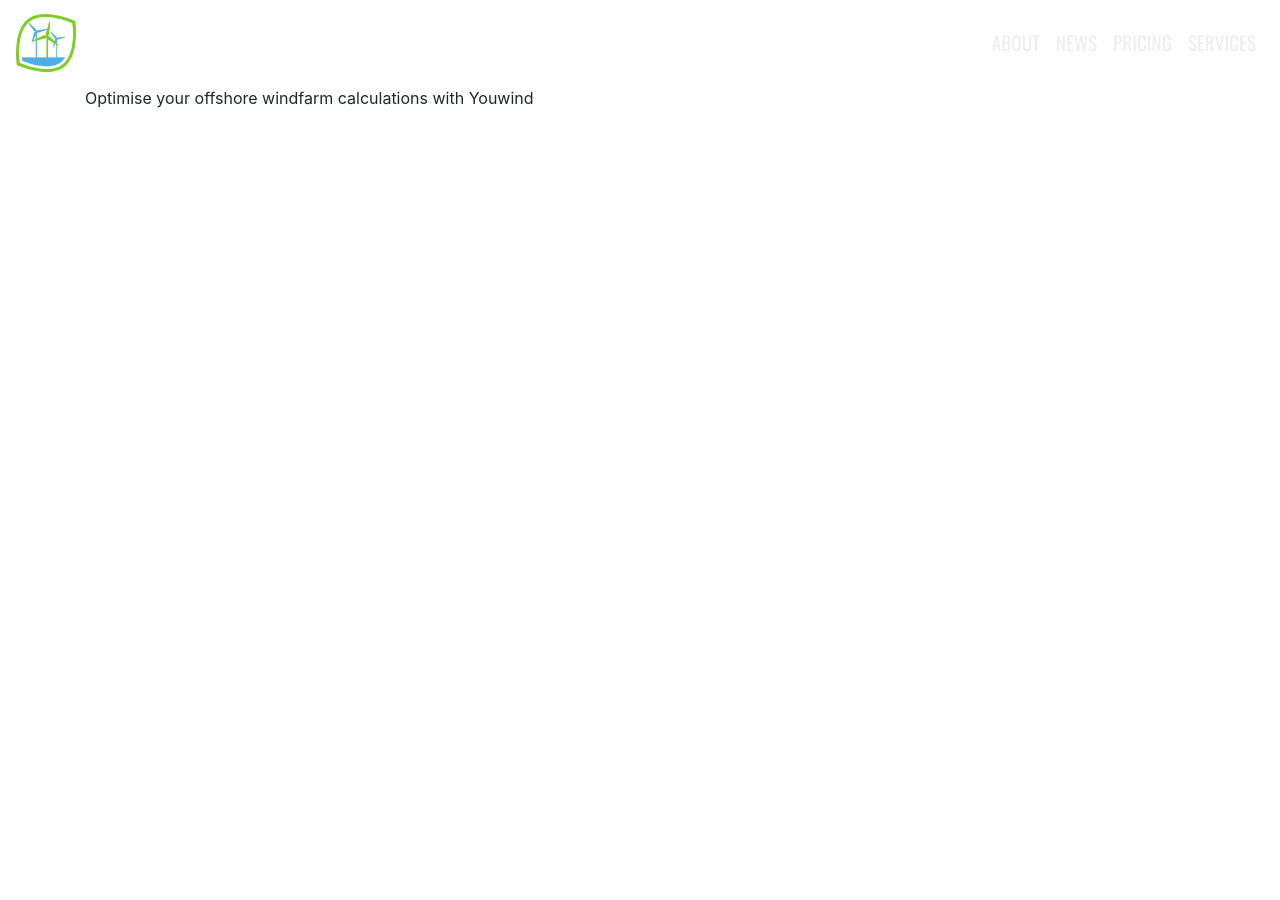
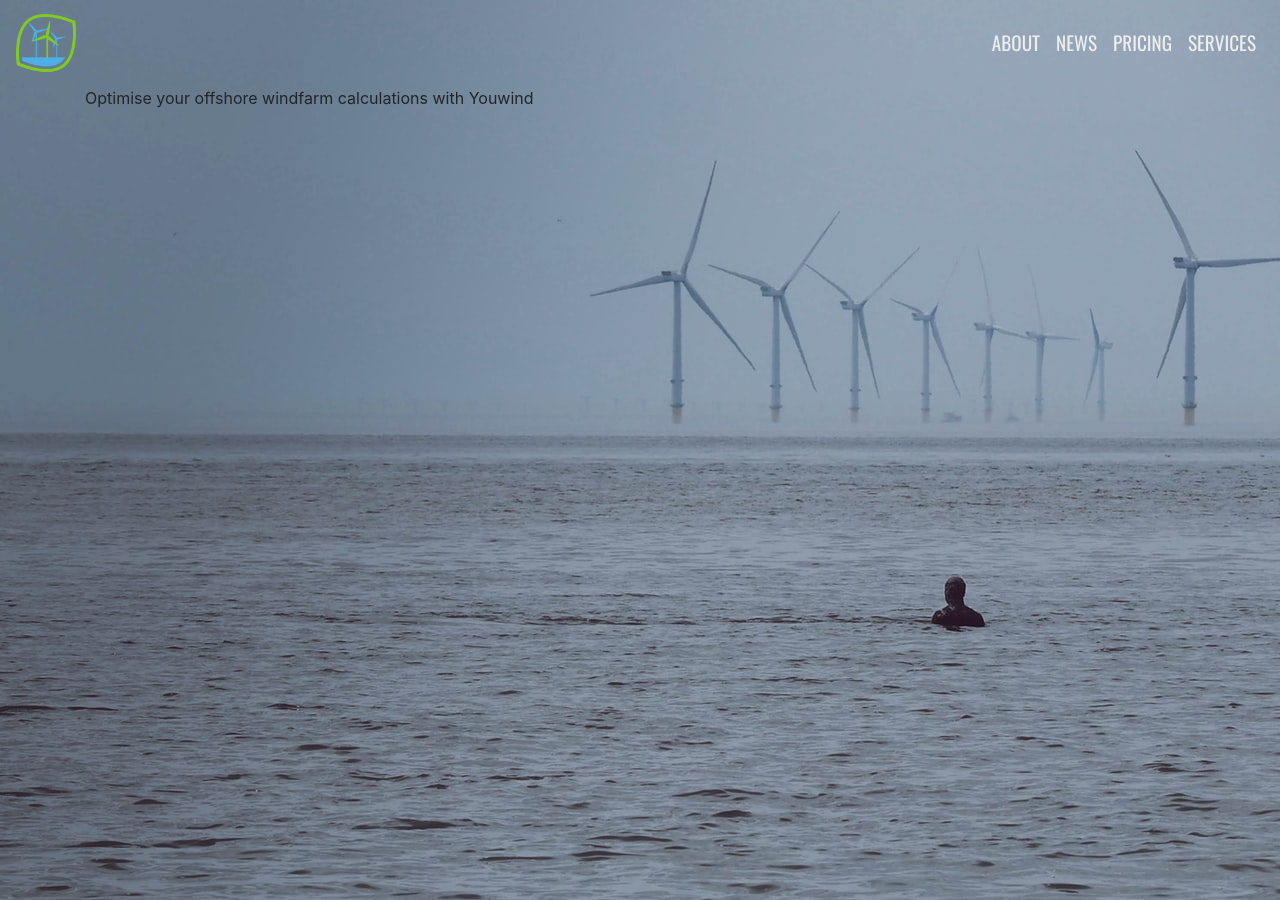
Before and after one commit to youwind/jekyll, a Jekyll site: the page built from index.md, in a window 1280 px wide. Built offline with Jekyll 4.4.1, drawn with Linux system fonts in a browser that asks for light colours.

Commit message:
Redo img

```diff
--- a/assets/main.scss
+++ b/assets/main.scss
@@ -3,7 +3,7 @@
 ---
 
 .bg-image{
-  background-image: url("assets/bg.jpeg");
+  background-image: url("/assets/bg.jpeg");
 }
 
 nav{
```
